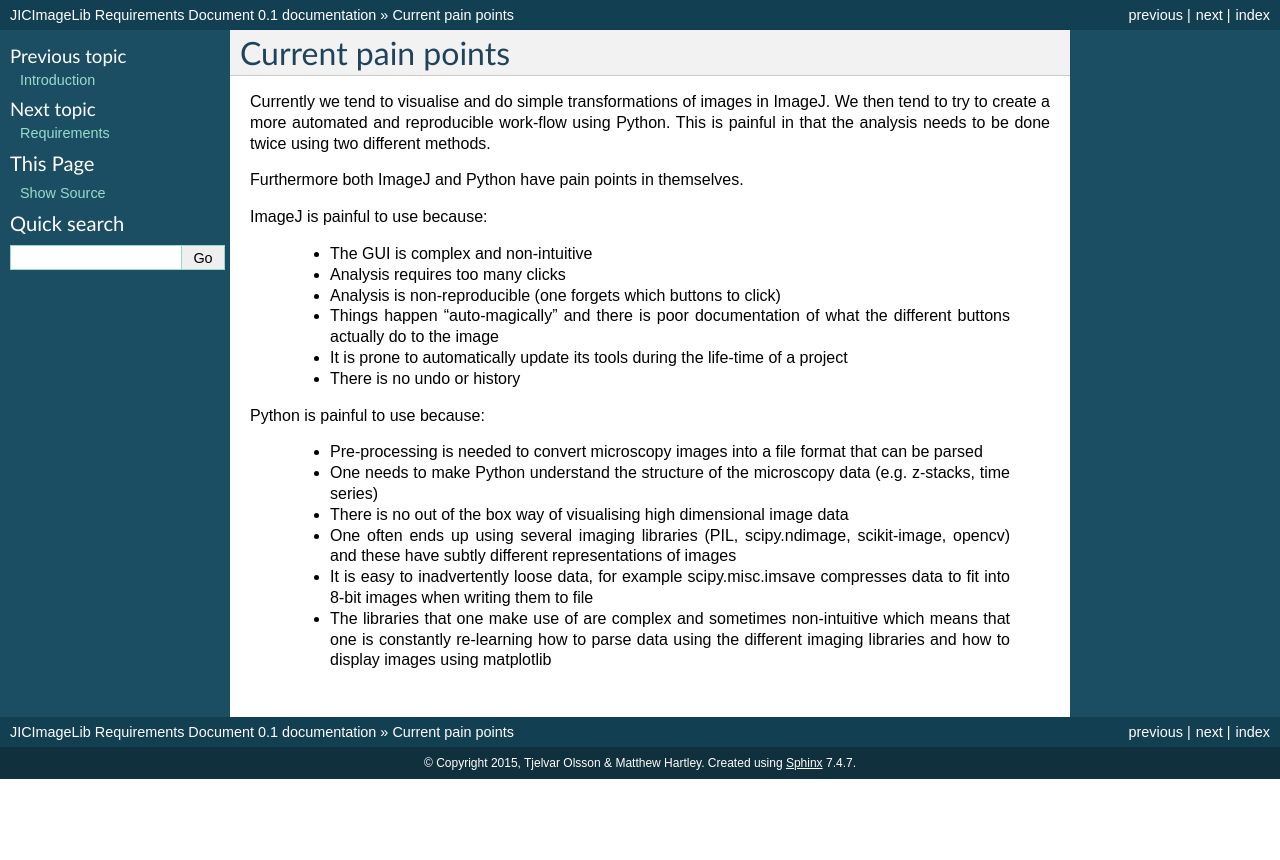
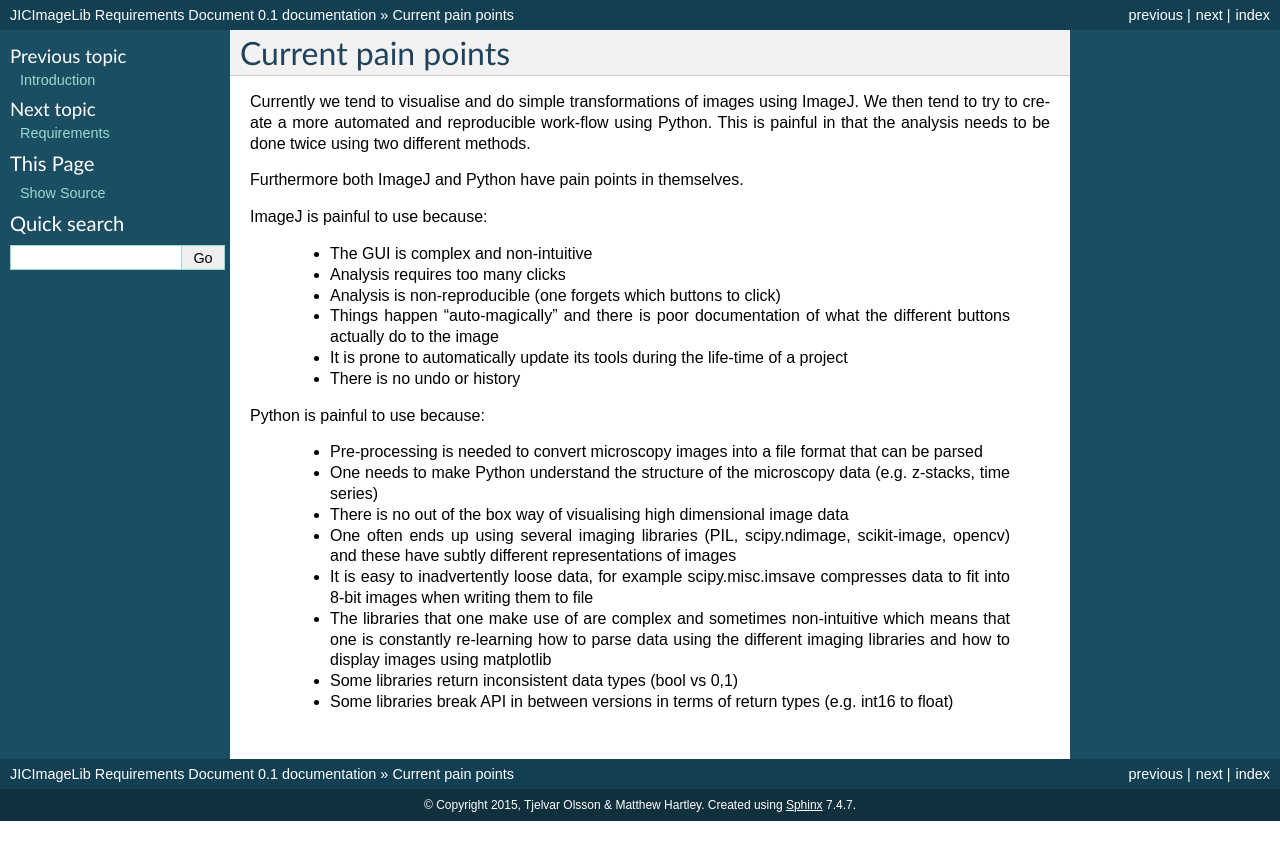
Before and after one commit to JIC-CSB/jicbioimage.core, a Sphinx documentation site: the page built from requirements/source/current_pain_points.rst, in a window 1280 px wide. Shown: the top 860 px of the page. Built offline with Sphinx 7.4.7, drawn with Linux system fonts in a browser that asks for light colours.

Commit message:
Updated requirement pain point section.

```diff
--- a/requirements/source/current_pain_points.rst
+++ b/requirements/source/current_pain_points.rst
@@ -1,10 +1,10 @@
 Current pain points
 ===================
 
-Currently we tend to visualise and do simple transformations of images in
+Currently we tend to visualise and do simple transformations of images using
 ImageJ. We then tend to try to create a more automated and reproducible
-work-flow using Python. This is painful in that the analysis needs to
-be done twice using two different methods.
+work-flow using Python. This is painful in that the analysis needs to be done
+twice using two different methods.
 
 Furthermore both ImageJ and Python have pain points in themselves.
 
@@ -34,3 +34,6 @@ Python is painful to use because:
   - The libraries that one make use of are complex and sometimes non-intuitive
     which means that one is constantly re-learning how to parse data using the
     different imaging libraries and how to display images using matplotlib
+  - Some libraries return inconsistent data types (bool vs 0,1)
+  - Some libraries break API in between versions in terms of return types (e.g.
+    int16 to float)
```
